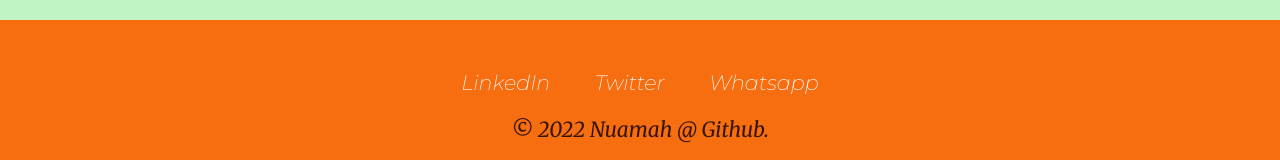
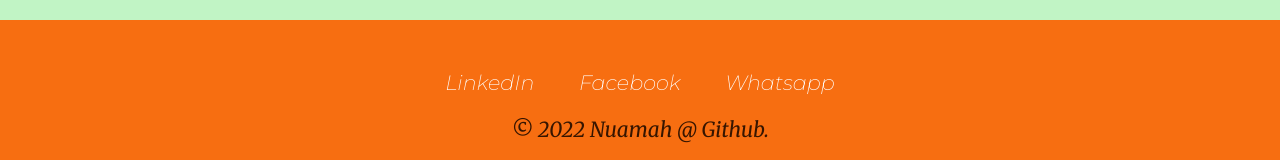
Before and after one commit to ishaqnuamah/site, a plain HTML site: page index.html in a window 1280 px wide. Shown: the part 2548-2708 px from the top of the page. Drawn offline with Linux system fonts and the light colour scheme.

Commit message:
Update index.html

```diff
--- a/index.html
+++ b/index.html
@@ -51,7 +51,7 @@
   </div>
   <div class="bottom-container">
     <a class="footer-link" href="https://linkedin.com/in/ishaq-nuamah-95b275216/">LinkedIn</a>
-    <a class="footer-link" href="https://twitter.com/Nuamahgh">Twitter</a>
+    <a class="footer-link" href="https://www.facebook.com/ibrahim.ishaq.792">Facebook</a>
     <a class="footer-link" href="https://wa.me/+233553071141">Whatsapp</a>
     <p class="copyright">© 2022 Nuamah @ Github.</p>
   </div>
```
